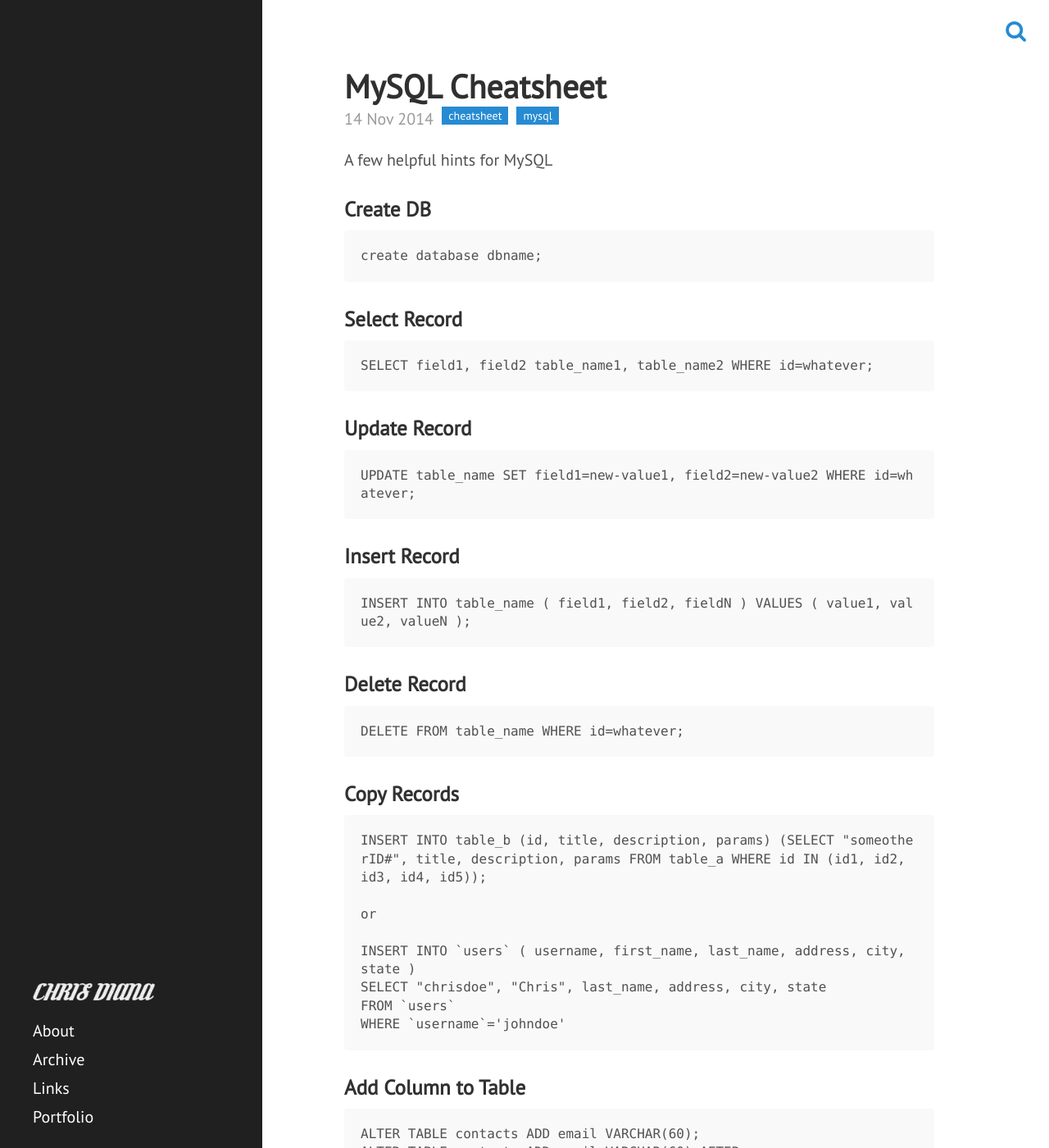
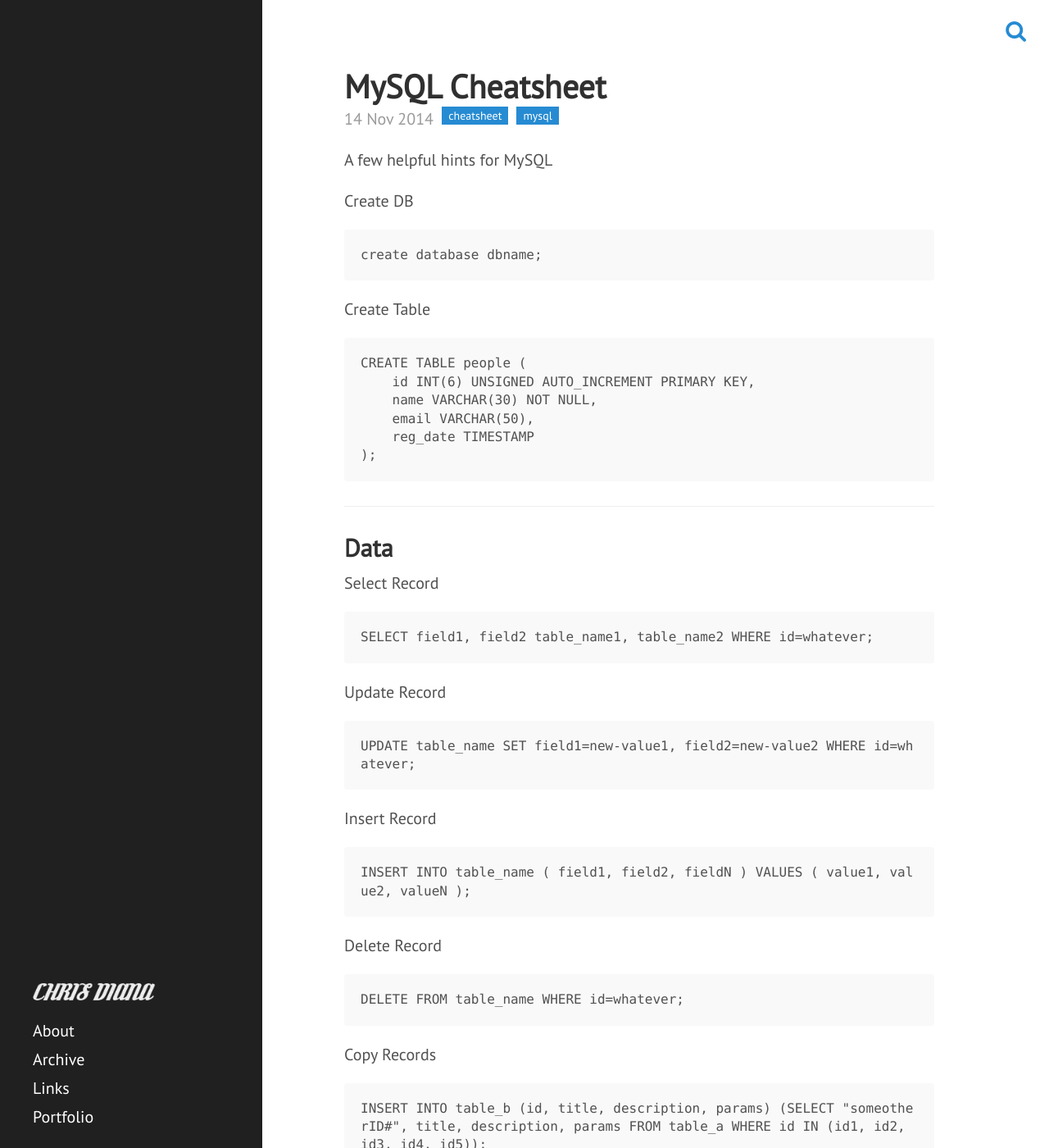
Before and after one commit to chrisdiana/cdmedia.github.io, a Jekyll site: the page built from _posts/2014-11-14-cheatsheet-mysql.md, in a window 1280 px wide and 1400 px high. Shown: the whole window at 82% size. Built offline with Jekyll 4.4.1, drawn with Linux system fonts in a browser that asks for light colours; nearby versions of some CDN libraries; Markdown is read by kramdown in place of the engine named in the settings; comment, search, counter and statistics services are not loaded; some of the changed text lies outside the part shown.

Commit message:
some style fixes

````diff
--- a/_posts/2014-11-14-cheatsheet-mysql.md
+++ b/_posts/2014-11-14-cheatsheet-mysql.md
@@ -7,37 +7,52 @@
 
 A few helpful hints for MySQL
 
-### Create DB
+Create DB
 
 ```
 create database dbname;
 ```
 
-### Select Record
+Create Table
+
+```
+CREATE TABLE people (
+    id INT(6) UNSIGNED AUTO_INCREMENT PRIMARY KEY,
+    name VARCHAR(30) NOT NULL,
+    email VARCHAR(50),
+    reg_date TIMESTAMP
+);
+```
+
+---
+
+## Data
+
+Select Record
 
 ```
 SELECT field1, field2 table_name1, table_name2 WHERE id=whatever;
 ```
 
-### Update Record
+Update Record
 
 ```
 UPDATE table_name SET field1=new-value1, field2=new-value2 WHERE id=whatever;
 ```
 
-### Insert Record
+Insert Record
 
 ```
 INSERT INTO table_name ( field1, field2, fieldN ) VALUES ( value1, value2, valueN );
 ```
 
-### Delete Record
+Delete Record
 
 ```
 DELETE FROM table_name WHERE id=whatever;
 ```
 
-### Copy Records
+Copy Records
 
 ```
 INSERT INTO table_b (id, title, description, params) (SELECT "someotherID#", title, description, params FROM table_a WHERE id IN (id1, id2, id3, id4, id5));
@@ -50,15 +65,20 @@
 WHERE `username`='johndoe'
 ```
 
-### Add Column to Table
+---
+
+## Columns
+
+Add Column to Table
 
 ```
 ALTER TABLE contacts ADD email VARCHAR(60);
 ALTER TABLE contacts ADD email VARCHAR(60) AFTER name;
-ALTER TABLE contacts ADD email VARCHAR(60) FIRST;
+# If the column is not null
+ALTER TABLE contacts ADD email VARCHAR(60) NOT NULL FIRST;
 ```
 
-### Inner Join
+Inner Join
 
 ```
 SELECT a.column_a, b.column_b, c.column_c
@@ -78,7 +102,7 @@
 END;
 ```
 
-### Create/Assign User to DB
+Create/Assign User to DB
 
 ```
 CREATE USER 'newuser'@'localhost' IDENTIFIED BY 'password';
@@ -91,13 +115,9 @@
 FLUSH PRIVILEGES;
 ```
 
-### SCP SSH File Transfer
+---
 
-```
-scp data.sql vivek@example.cyberciti.biz:/home/vivek
-```
-
-Terminal commands.
+## Terminal commands
 
 ### Start SQL
 
@@ -105,26 +125,32 @@
 sudo /usr/local/mysql/support-files/mysql.server start
 ```
 
-### Version
+Version
 
 ```
 /usr/local/mysql/bin/mysql -v
 ```
 
-### Login
+Login
 
 ```
 mysql -u root -p
 ```
 
-### Import SQL data file
+Import SQL data file
 
 ```
 mysql -u username -p -h localhost DATA-BASE-NAME &lt; data.sql ``` ### SQL Dump ``` mysqldump -u root -p[root_password] [database_name] &amp;gt; dumpfilename.sql
 ```
 
-### SQL Dump
+SQL Dump
 
 ```
 mysqldump -u root -p[root_password] [database_name] &gt; dumpfilename.sql
 ```
+
+SCP SSH File Transfer
+
+```
+scp data.sql vivek@example.cyberciti.biz:/home/vivek
+```
--- a/public/css/style.css
+++ b/public/css/style.css
@@ -120,7 +120,7 @@
 	color: #fff;
 }
 #results-container li a:hover {
-	color: #83b5fa;
+	color: #393939;
 	text-decoration: none;
 }
 /* Overlay style */
````
Also changed, not shown: other parts of _posts/2014-11-14-cheatsheet-mysql.md (+5 -1 lines), links.md (+4 -0 lines).
